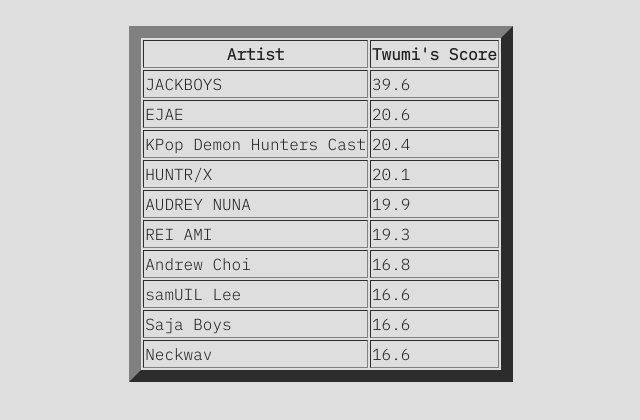
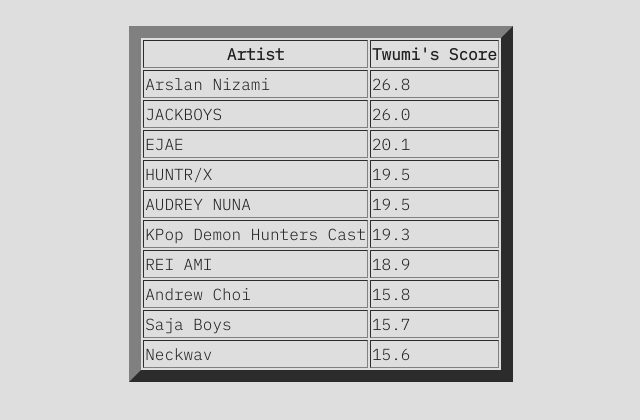
Before and after one commit to Twumi/twumi.github.io, a plain HTML site: page spotify.html in a window 1280 px wide. Shown: the whole page, without its empty margins (319-959 px from the left). Drawn offline with Linux system fonts and the light colour scheme.

Commit message:
Spotify Daily - 2025-07-21 06:00:20

```diff
--- a/spotify.html
+++ b/spotify.html
@@ -19,44 +19,44 @@
                         <th>Twumi's Score</th>
                     </tr>
                     <tr>
+                        <td>Arslan Nizami</td>
+                        <td>26.8</td>
+                    </tr>
+                    <tr>
                         <td>JACKBOYS</td>
-                        <td>39.6</td>
+                        <td>26.0</td>
                     </tr>
                     <tr>
                         <td>EJAE</td>
-                        <td>20.6</td>
+                        <td>20.1</td>
+                    </tr>
+                    <tr>
+                        <td>HUNTR/X</td>
+                        <td>19.5</td>
+                    </tr>
+                    <tr>
+                        <td>AUDREY NUNA</td>
+                        <td>19.5</td>
                     </tr>
                     <tr>
                         <td>KPop Demon Hunters Cast</td>
-                        <td>20.4</td>
-                    </tr>
-                    <tr>
-                        <td>HUNTR/X</td>
-                        <td>20.1</td>
-                    </tr>
-                    <tr>
-                        <td>AUDREY NUNA</td>
-                        <td>19.9</td>
+                        <td>19.3</td>
                     </tr>
                     <tr>
                         <td>REI AMI</td>
-                        <td>19.3</td>
+                        <td>18.9</td>
                     </tr>
                     <tr>
                         <td>Andrew Choi</td>
-                        <td>16.8</td>
-                    </tr>
-                    <tr>
-                        <td>samUIL Lee</td>
-                        <td>16.6</td>
+                        <td>15.8</td>
                     </tr>
                     <tr>
                         <td>Saja Boys</td>
-                        <td>16.6</td>
+                        <td>15.7</td>
                     </tr>
                     <tr>
                         <td>Neckwav</td>
-                        <td>16.6</td>
+                        <td>15.6</td>
                     </tr>
                 </table>
             </div>
```
